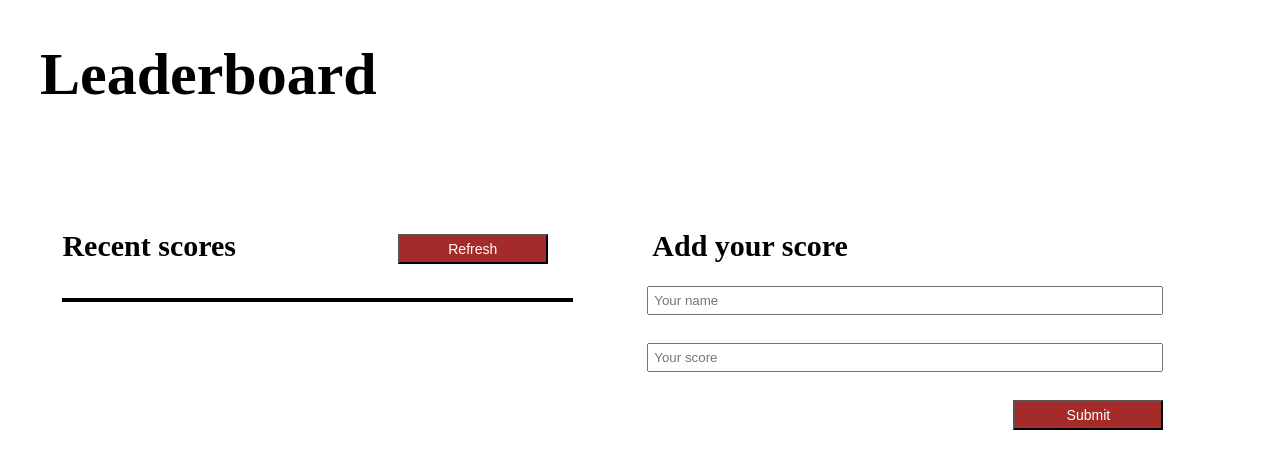
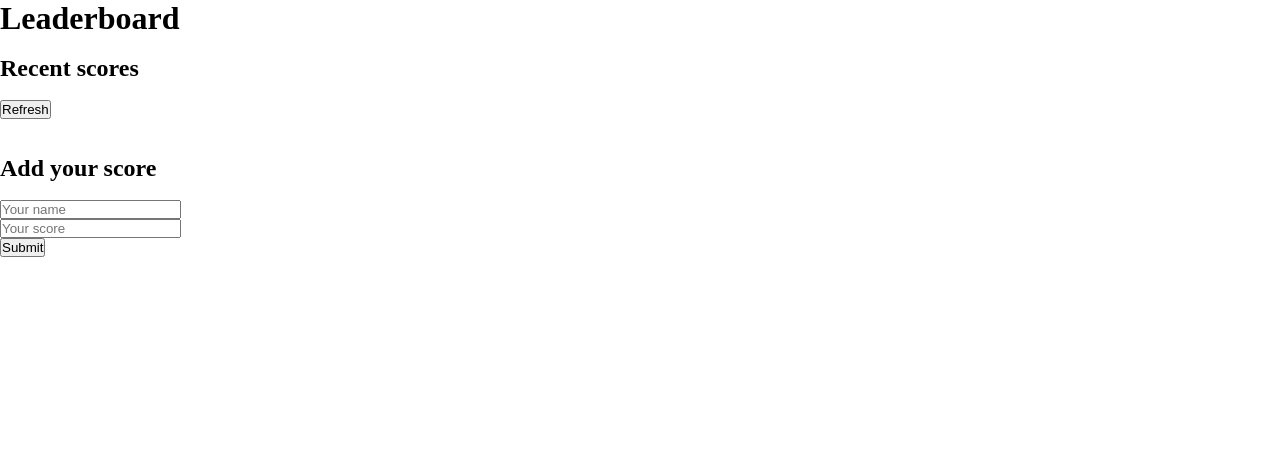
Before and after one commit to erickma1/Leaderboard, a website built with webpack: page src/index.html in a window 1280 px wide. Built offline with nearby package versions, Linux system fonts and the light colour scheme; no server answers.

Commit message:
Update style.css

```diff
--- a/src/style.css
+++ b/src/style.css
@@ -3,81 +3,3 @@
   padding: 0;
   box-sizing: border-box;
 }
-
-h1 {
-  margin: 20px;
-  padding: 20px;
-  font-size: 60px;
-  font-weight: 700;
-}
-
-h2 {
-  font-size: 30px;
-  font-weight: 700;
-}
-
-main {
-  width: 100%;
-  display: flex;
-  padding: 2%;
-}
-
-.left-sec,
-.right-sec {
-  width: 48%;
-  display: flex;
-  flex-direction: column;
-  padding: 3%;
-}
-
-.titl {
-  width: 95%;
-  display: flex;
-  justify-content: space-between;
-}
-
-.list {
-  width: 99%;
-  margin-top: 2%;
-  border: 2px solid black;
-  display: flex;
-  flex-direction: column;
-  text-align: start;
-}
-
-form {
-  width: 100%;
-  display: flex;
-  flex-direction: column;
-  justify-content: space-around;
-  align-items: flex-end;
-}
-
-.score-item {
-  padding: 5px;
-}
-
-.score-item:nth-child(odd) {
-  background: #ccc;
-}
-
-input {
-  width: 100%;
-  margin: 5px;
-  padding: 5px;
-}
-
-.btn {
-  margin: 5px;
-  padding: 5px;
-  width: 150px;
-  font-size: 14px;
-  background-color: brown;
-  color: white;
-}
-
-.btn:hover {
-  background-color: rgb(255, 255, 255);
-  color: brown;
-  cursor: pointer;
-}
```
